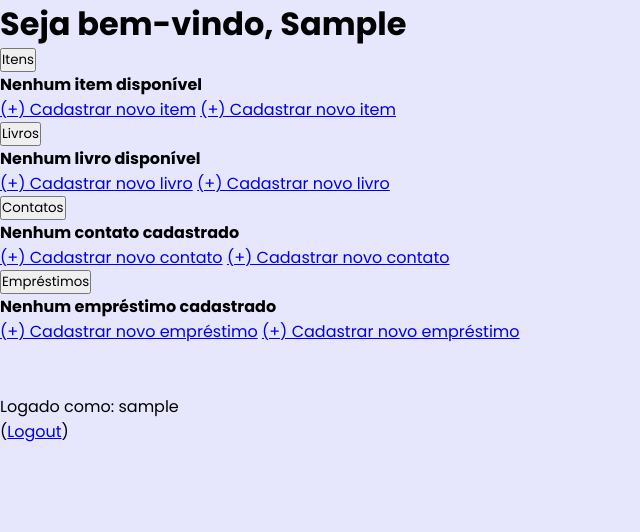
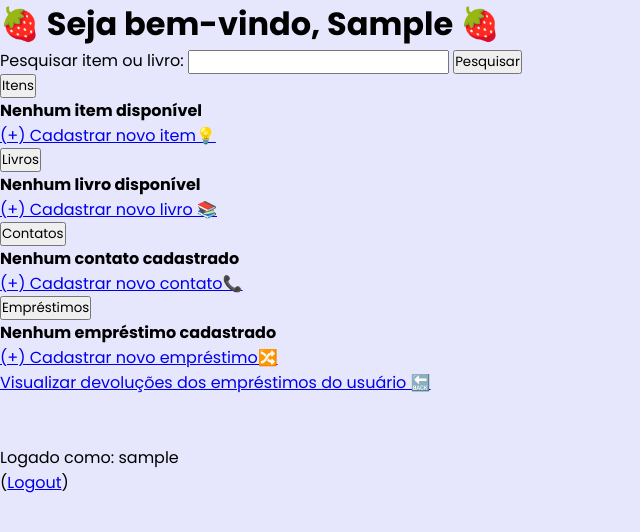
Before and after one commit to gigigabytes/pythonanywhere, a Django app: page /acervo/home/ in a window 1280 px wide. Shown: the top 532 px of the page, without its empty margins (0-640 px from the left). Run offline with Django 4.2, Linux system fonts and the light colour scheme; the visitor is signed in with stand-in values (Sample User, id 1); data that the repository does not hold is empty.

Commit message:
add: novas atualizações

```diff
--- a/mysite/acervo/templates/acervo/home.html
+++ b/mysite/acervo/templates/acervo/home.html
@@ -7,7 +7,12 @@
 {% block 'conteudo' %}
 <main class="container" style="padding-bottom: 80px;">
 
-    <h1 class="title">Seja bem-vindo, {{ user.first_name }}</h1>
+    <h1 class="title">🍓 Seja bem-vindo, {{ user.first_name }} 🍓</h1>
+    <form method="get" action="{% url 'acervo:pesquisa' %}">
+    <label for="pesquisa">Pesquisar item ou livro:</label>
+    <input type="text" name="pesquisa" id="pesquisa" />
+    <button type="submit">Pesquisar</button>
+    </form>
 
     <div class="accordion accordion-flush" id="accordion">
       <div class="accordion-item ">
@@ -44,11 +49,9 @@
             </table>
           {% else %}
             <p><strong> Nenhum item disponível </strong></p>
-                      <a href="{% url 'acervo:salva_item' %}">(+) Cadastrar novo item</a>
 
           {% endif %}
-                     <a href="{% url 'acervo:salva_item' %}">(+) Cadastrar novo item</a>
-
+            <a href="{% url 'acervo:salva_item' %}">(+) Cadastrar novo item💡 </a>
         </div>
       </div>
 
@@ -93,10 +96,9 @@
             </table>
           {% else %}
             <p><strong> Nenhum livro disponível </strong></p>
-                    <a href="{% url 'acervo:livro_add' %}">(+) Cadastrar novo livro</a>
 
           {% endif %}
-                    <a href="{% url 'acervo:livro_add' %}">(+) Cadastrar novo livro</a>
+                    <a href="{% url 'acervo:livro_add' %}">(+) Cadastrar novo livro 📚</a>
 
         </div>
 
@@ -134,10 +136,9 @@
             </table>
           {% else %}
             <p><strong> Nenhum contato cadastrado </strong></p>
-                    <a href="{% url 'acervo:salva_contato' %}">(+) Cadastrar novo contato</a>
 
           {% endif %}
-                    <a href="{% url 'acervo:salva_contato' %}">(+) Cadastrar novo contato</a>
+                    <a href="{% url 'acervo:salva_contato' %}">(+) Cadastrar novo contato📞 </a>
 
         </div>
 
@@ -166,9 +167,9 @@
                         <td> {{ emp.data_emp }} </td>
                         <td> {{ emp }} </td>
                         <br>
-                        <a href="{% url 'acervo:registro_emprestimo' %}">Visualizar devoluções dos empréstimos do usuário</a>
                         <br>
-                        <td><a href="/{{emp.id}}/finalizar"><span class="material-symbols-outlined"> concluir </span></a></td>
+
+                        <<td><a href="{% url 'acervo:finalizar' pk=emp.pk %}">Finalizar</a></td> <!-- Botão de Finalizar -->
                         <br>
 
                     </tr>
@@ -177,10 +178,11 @@
             </table>
           {% else %}
             <p><strong> Nenhum empréstimo cadastrado </strong></p>
-                        <a href="{% url 'acervo:emprestimo' %}">(+) Cadastrar novo empréstimo</a>
 
           {% endif %}
-                       <a href="{% url 'acervo:emprestimo' %}">(+) Cadastrar novo empréstimo</a>
+                       <a href="{% url 'acervo:emprestimo' %}">(+) Cadastrar novo empréstimo🔀 </a>
+                       <br>
+                    <a href="{% url 'acervo:registro_emprestimo' %}">Visualizar devoluções dos empréstimos do usuário 🔙 </a>
 
         </div>
     </div>
--- a/mysite/acervo/templates/acervo/index.html
+++ b/mysite/acervo/templates/acervo/index.html
@@ -32,7 +32,7 @@
                 </p>
                 <br>
                 </div>
-               <div><img width= "300" src ="{% static 'acervo/img/strawberry-desktop.jpg' %}">
+               <div><img width= "500" src ="{% static 'acervo/img/strawberry-desktop.jpg' %}">
 
 
             </body>
--- a/mysite/acervo/templates/acervo/pesquisa.html
+++ b/mysite/acervo/templates/acervo/pesquisa.html
@@ -94,6 +94,7 @@
     {% else %}
         <p><strong>Resultado não encontrado.</strong></p>
     {% endif %}
+            <a href="{% url 'acervo:home' %}">Voltar para a home </a>
 
 </main>
 
--- a/mysite/acervo/templates/acervo/registro_emprestimo.html
+++ b/mysite/acervo/templates/acervo/registro_emprestimo.html
@@ -8,7 +8,7 @@
 
 <main class="container" style="padding-bottom: 80px;">
 
-    <h1 class="title">Devoluções</h1>
+    <h1 class="title">Devoluções 🍓 </h1>
 
     {% if emprestimos_finalizados %}
         <table class="table table-hover">
@@ -28,6 +28,7 @@
                         <td> {{ emp.data_emp }} </td>
                         <td> {{ emp.data_dev }} </td>
                         <td> {{ emp }} </td>
+
                       </tr>
                     {% endif %}
                 {% endfor %}
@@ -36,6 +37,7 @@
     {% else %}
         <p><strong> Nenhum registro </strong></p>
     {% endif %}
+            <a href="{% url 'acervo:home' %}">Voltar para a home </a>
 
 </main>
 
```
